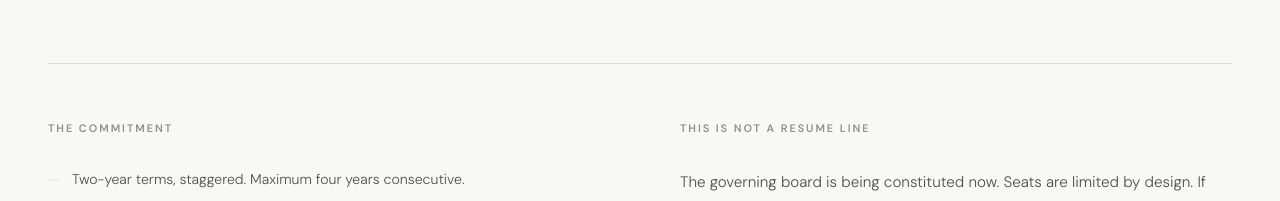
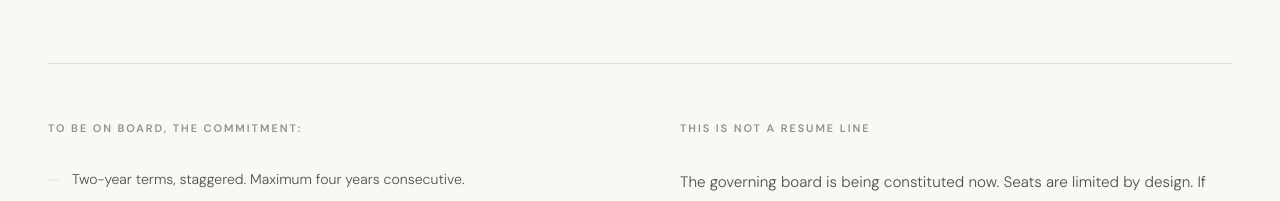
Before and after one commit to ItsPobuta/frank-landing-page, a Next.js app: page / in a window 1280 px wide. Shown: the part 4373-4574 px from the top of the page. Built offline with nearby package versions, Linux system fonts and the light colour scheme.

Commit message:
style: board-section minor changes

```diff
--- a/components/board-section.tsx
+++ b/components/board-section.tsx
@@ -70,7 +70,7 @@ export function BoardSection() {
         <div className="w-full h-px bg-(--rule) mb-20" />
         <div className="grid grid-cols-[1.1fr_1fr] gap-20 items-end mb-16 max-[900px]:grid-cols-1 max-[900px]:gap-12">
           <h2 className="text-[clamp(1.9rem,3.2vw,2.8rem)] font-bold leading-[1.08] tracking-[-0.025em]">
-          The board is not advisory.{' '}
+            The board is not advisory. <br />
             <em className="italic [font-family:var(--serif)] font-normal">
               It is the standard.
             </em>
@@ -105,7 +105,7 @@ export function BoardSection() {
         <div className="grid grid-cols-2 gap-20 pt-14 border-t border-(--rule) max-[900px]:grid-cols-1 max-[900px]:gap-12">
           <div>
             <p className="text-[0.68rem] font-semibold tracking-[0.18em] uppercase text-(--light) mb-8">
-            The Commitment
+              To be on board, the commitment:
             </p>
             <ul className="list-none flex flex-col gap-4">
               <li className={liClass}>
```
Lines whose indentation alone changed are shown as unchanged.
